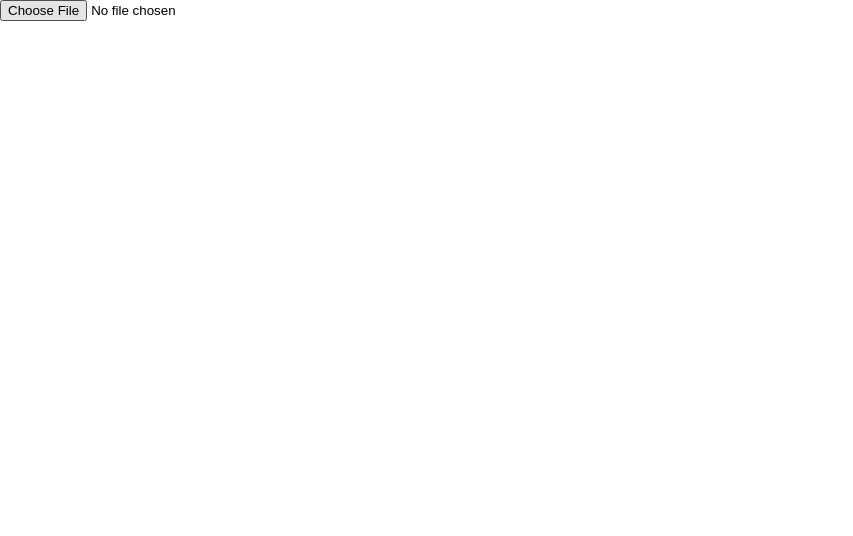
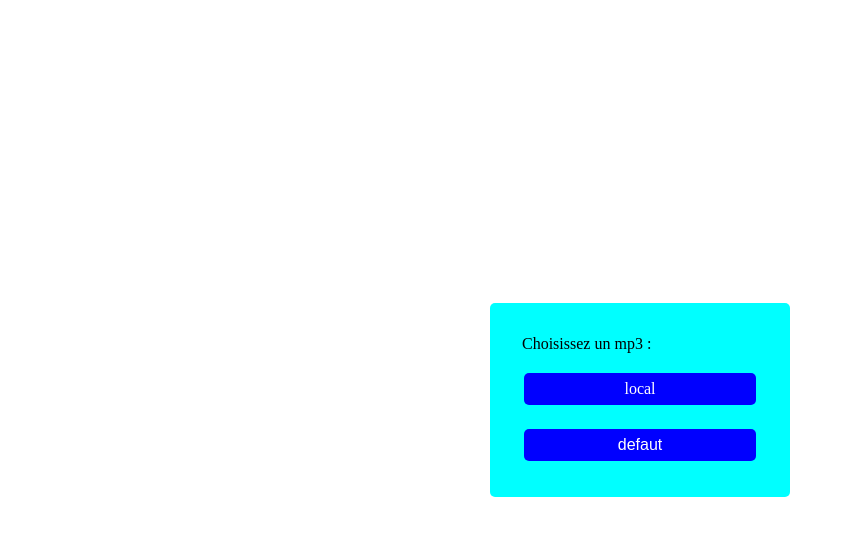
Before and after one commit to seb3x97/AudioAnalyser, a plain HTML site: page index.html in a window 1280 px wide. Shown: the whole page, without its empty margins (0-853 px from the left). Drawn offline with Linux system fonts and the light colour scheme.

Commit message:
Ajout de la possibilité de jouer l'audio avec un mp3 du serveur

```diff
--- /dev/null
+++ b/audio/global.js
@@ -0,0 +1,32 @@
+/* CONSTANTES */
+
+//1
+const buttontAudio = document.getElementById('buttontAudio');
+const MUSIC_URL = "./song/song.mp3";
+
+/**
+ * Event quand on appuie sur le bouton
+ */
+buttontAudio.addEventListener('click', function() {
+    //On instancie l'envoi de la requête
+    const xmlHTTP = new XMLHttpRequest();
+
+    //On ouvre la requête en get et spécifie le type de retour
+    xmlHTTP.open('GET', MUSIC_URL, true);
+    xmlHTTP.responseType = "arraybuffer";
+
+    //Event quand on a reçu toute la requête
+    xmlHTTP.onload = function() {
+        //On décode l'audio
+        actx.decodeAudioData(xmlHTTP.response, function(buffer) {
+            //On enlève le truc moche
+            inputAudio.parentElement.removeChild(inputAudio);
+
+            //On initialise l'audio
+            initAudio(buffer);
+        });
+    };
+
+    //On lis le fichier
+    xmlHTTP.send();
+});
--- a/audio.js
+++ b/audio/local.js
@@ -1,7 +1,7 @@
 /* CONSTANTES */
 
 //1
-const inputAudio = document.getElementById("inputAudio");
+const inputAudio = document.getElementById('inputAudio');
 
 /**
  * Event quand on ajoute un fichier à l'inputAudio
--- a/index.css
+++ b/index.css
@@ -1,11 +1,64 @@
 * {
-    border: 0;
+    box-sizing: border-box;
     padding: 0;
     margin: 0;
-    box-sizing: border-box;
+    border: 0;
 }
 
 html, body {
+    height: 100vh;
+    width: 100vw;
+}
+
+#page {
+    position: relative;
+    display: flex;
+    flex-direction: row;
+    justify-content: center;
+    align-items: center;
+    height: 100%;
     width: 100%;
+}
+
+#page > div {
+    position: absolute;
+}
+
+#page > div:not(.active) {
+    display: none;
+}
+
+#menu {
+    display: flex;
+    flex-direction: column;
+    width: 300px;
+    gap: 16px;
+    border-radius: 5px;
+    padding: 32px;
+    background-color: aqua;
+}
+
+#menu > label, #menu > button {
+    display: flex;
+    flex-direction: row;
+    justify-content: center;
+    align-items: center;
+    background-color: blue;
+    height: 32px;
+    font-size: 16px;
+    margin: 4px 2px;
+    border-radius: 5px;
+    color: white;
+    text-align: center;
+    text-decoration: none;
+    cursor: pointer;
+}
+
+#menu > label > input[type="file"] {
+    display: none;
+}
+
+#content {
     height: 100%;
+    width: 100%;
 }
--- a/index.html
+++ b/index.html
@@ -3,12 +3,30 @@
 	<head>
 		<meta charset="UTF-8">
 		<title>Rond qui bouge</title>
+
+		<!-- Styles -->
 		<link rel="stylesheet" href="index.css">
 	</head>
 	<body>
-		<input id="inputAudio" type="file" accept=".mp3">
-		<canvas id="canvas">Canvas ne marche pas sur votre navigateur</canvas>
-		<script src="cilinder.js"></script>
-		<script src="audio.js"></script>
+		<div id="page">
+			<div id="menu" class="active">
+				<p>Choisissez un mp3 :</p>
+				<label>
+					<input id="inputAudio" type="file" accept=".mp3">
+					<p>local</p>
+				</label>
+				<button id="buttontAudio">
+					<p>defaut</p>
+				</button>
+			</div>
+			<div id="content">
+				<canvas id="canvas">Canvas ne marche pas sur votre navigateur</canvas>
+			</div>
+		</div>
+
+		<!-- Scripts -->
+		<script src="./audio/global.js"></script>
+		<script src="./audio/local.js"></script>
+		<script src="./audio.js"></script>
 	</body>
 </html>
```
